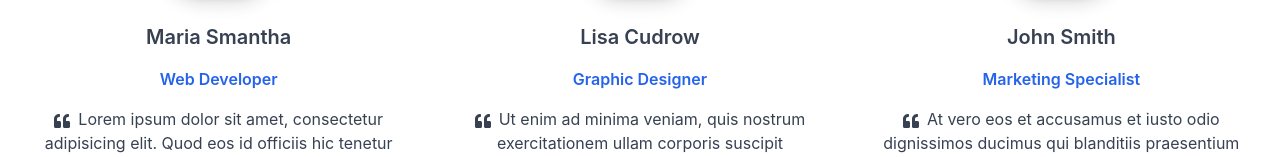
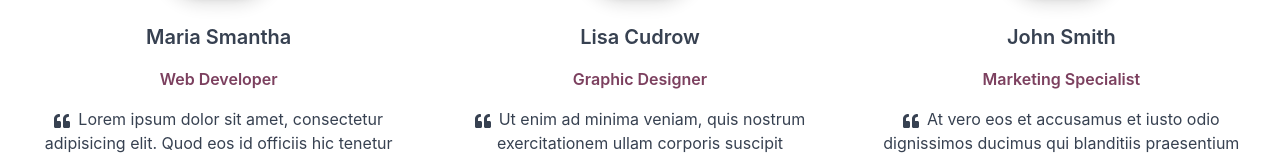
Before and after one commit to Sina2748/noobi2, a Next.js app: page / in a window 1280 px wide. Shown: the part 3098-3255 px from the top of the page. Built offline with nearby package versions, Linux system fonts and the light colour scheme.

Commit message:
home done

```diff
--- a/components/cta.js
+++ b/components/cta.js
@@ -18,7 +18,7 @@ function CTA (props) {
       />
 
         <div class="mt-4 md:mt-0 rounded-lg shadow-xl bg-gray-50  p-12">
-            <h2 class="mb-4 text-4xl tracking-tight font-extrabold text-gray-900 dark:text-white">Meet Our Chef</h2>
+            <h2 class="mb-4 text-4xl tracking-tight font-extrabold text-gray-900 dark:text-black">Meet Our Chef</h2>
             <p class="mb-6 font-light text-gray-500 md:text-lg dark:text-gray-400">Flowbite helps you connect with friends and communities of people who share your interests. Connecting with your friends and family as well as discovering new ones is easy with features like Groups.</p>
             <a href="#" class="inline-flex items-center text-white bg-primary-700 hover:bg-primary-800 focus:ring-4 focus:ring-primary-300 font-medium rounded-lg text-sm px-5 py-2.5 text-center dark:focus:ring-primary-900">
                 Learn More
--- a/components/testimonial.js
+++ b/components/testimonial.js
@@ -23,7 +23,7 @@ function Testimonial (props) {
         />
       </div>
       <h5 class="text-xl font-semibold mb-4">Maria Smantha</h5>
-      <h6 class="font-semibold text-blue-600 mb-4">Web Developer</h6>
+      <h6 class="font-semibold text-primary-900 mb-4">Web Developer</h6>
       <p class="mb-4">
         <svg
           aria-hidden="true"
@@ -139,7 +139,7 @@ function Testimonial (props) {
         />
       </div>
       <h5 class="text-xl font-semibold mb-4">Lisa Cudrow</h5>
-      <h6 class="font-semibold text-blue-600 mb-4">Graphic Designer</h6>
+      <h6 class="font-semibold text-primary-900 mb-4">Graphic Designer</h6>
       <p class="mb-4">
         <svg
           aria-hidden="true"
@@ -253,7 +253,7 @@ function Testimonial (props) {
         />
       </div>
       <h5 class="text-xl font-semibold mb-4">John Smith</h5>
-      <h6 class="font-semibold text-blue-600 mb-4">Marketing Specialist</h6>
+      <h6 class="font-semibold text-primary-900 mb-4">Marketing Specialist</h6>
       <p class="mb-4">
         <svg
           aria-hidden="true"
```
